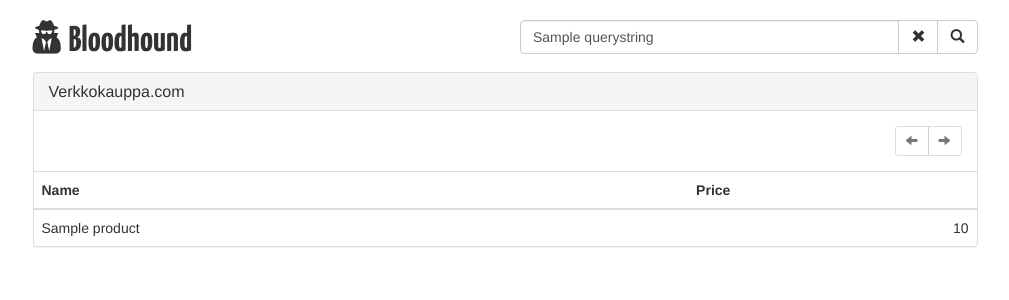
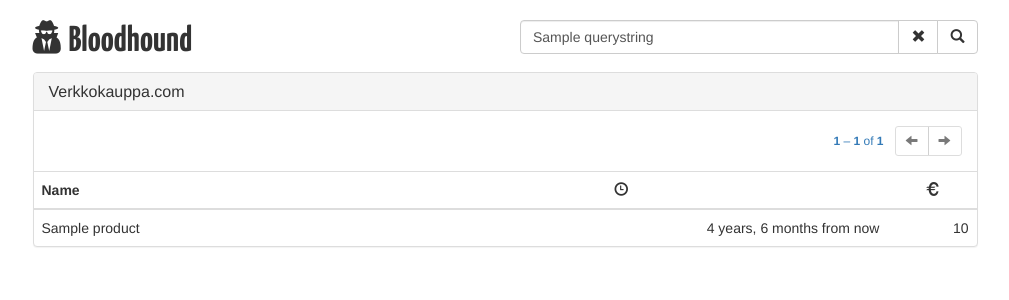
Before and after one commit to vitorfs/bloodhound, a Django app: template bloodhound/core/templates/core/home.html in a window 1280 px wide. Shown: the top 300 px of the page, without its empty margins (135-1144 px from the left). Run offline with Django 3.2, Linux system fonts and the light colour scheme; the template is opened without the code that fills it: most values are stand-ins (such as "Sample title", 1, 10 or a date in 2020); some libraries are stand-ins or nearby versions.

Commit message:
add page options

```diff
--- a/bloodhound/core/templates/core/home.html
+++ b/bloodhound/core/templates/core/home.html
@@ -1,4 +1,6 @@
 {% extends 'base.html' %}
+
+{% load humanize %}
 
 {% block content %}
   <div class="panel panel-default">
@@ -26,19 +28,28 @@
           </button>
         {% endif %}
       </div>
+
+      <div class="btn-group pull-right">
+        <a href="javascript:void(0);" class="btn btn-sm btn-link js-jump-page" data-container="body" data-placement="bottom">
+          <strong>{{ page_obj.start_index }}</strong> – <strong>{{ page_obj.end_index }}</strong> of <strong>{{ page_obj.paginator.count }}</strong>
+        </a>
+      </div>
+
     </div>
-    <table class="table">
+    <table class="table" id="products" data-num-pages="{{ page_obj.paginator.num_pages }}">
       <thead>
         <tr>
           <th>Name</th>
-          <th>Price</th>
+          <th class="text-center"><span class="glyphicon glyphicon-time"></span></th>
+          <th class="text-center"><span class="glyphicon glyphicon-euro"></span></th>
         </tr>
       </thead>
       <tbody>
         {% for product in object_list %}
           <tr>
             <td>{{ product.name }}</td>
-            <td class="text-right">{{ product.get_current_price_display }}</td>
+            <td class="text-right" style="white-space: nowrap;">{{ product.visited_at|naturaltime }}</td>
+            <td class="text-right" style="white-space: nowrap;">{{ product.get_current_price_display }}</td>
           </tr>
         {% endfor %}
       </tbody>
--- a/bloodhound/core/views.py
+++ b/bloodhound/core/views.py
@@ -6,5 +6,5 @@ from bloodhound.core.models import Product
 class Home(ListView):
     model = Product
     template_name = 'core/home.html'
-    queryset = Product.objects.filter(status=Product.OK)
+    queryset = Product.objects.filter(status=Product.OK).order_by('-visited_at')
     paginate_by = 100
--- a/bloodhound/settings.py
+++ b/bloodhound/settings.py
@@ -18,6 +18,7 @@ INSTALLED_APPS = (
     'django.contrib.sessions',
     'django.contrib.messages',
     'django.contrib.staticfiles',
+    'django.contrib.humanize',
 
     'bloodhound.core',
     'bloodhound.sniffer',
--- a/bloodhound/static/js/bloodhound.js
+++ b/bloodhound/static/js/bloodhound.js
@@ -14,4 +14,23 @@
 
   };
 
+  $(".js-jump-page").popover({
+    html: true,
+    content: function () {
+      var first_page = "?page=1";
+      var last_page_number = $("#products").attr("data-num-pages");
+      var last_page = "?page=" + last_page_number;
+
+      var querystring = $("[name='q']").val();
+      if (querystring.length > 0) {
+        first_page += "&q=" + querystring;
+        last_page += "&q=" + querystring;
+      }
+
+      var html = "<div><small><a href='" + first_page + "'>First page</a></small></div>";
+      html += "<div><small><a href='" + last_page + "'>Last page</a></small></div>";
+      return html;
+    }
+  });
+
 })(jQuery);
```
